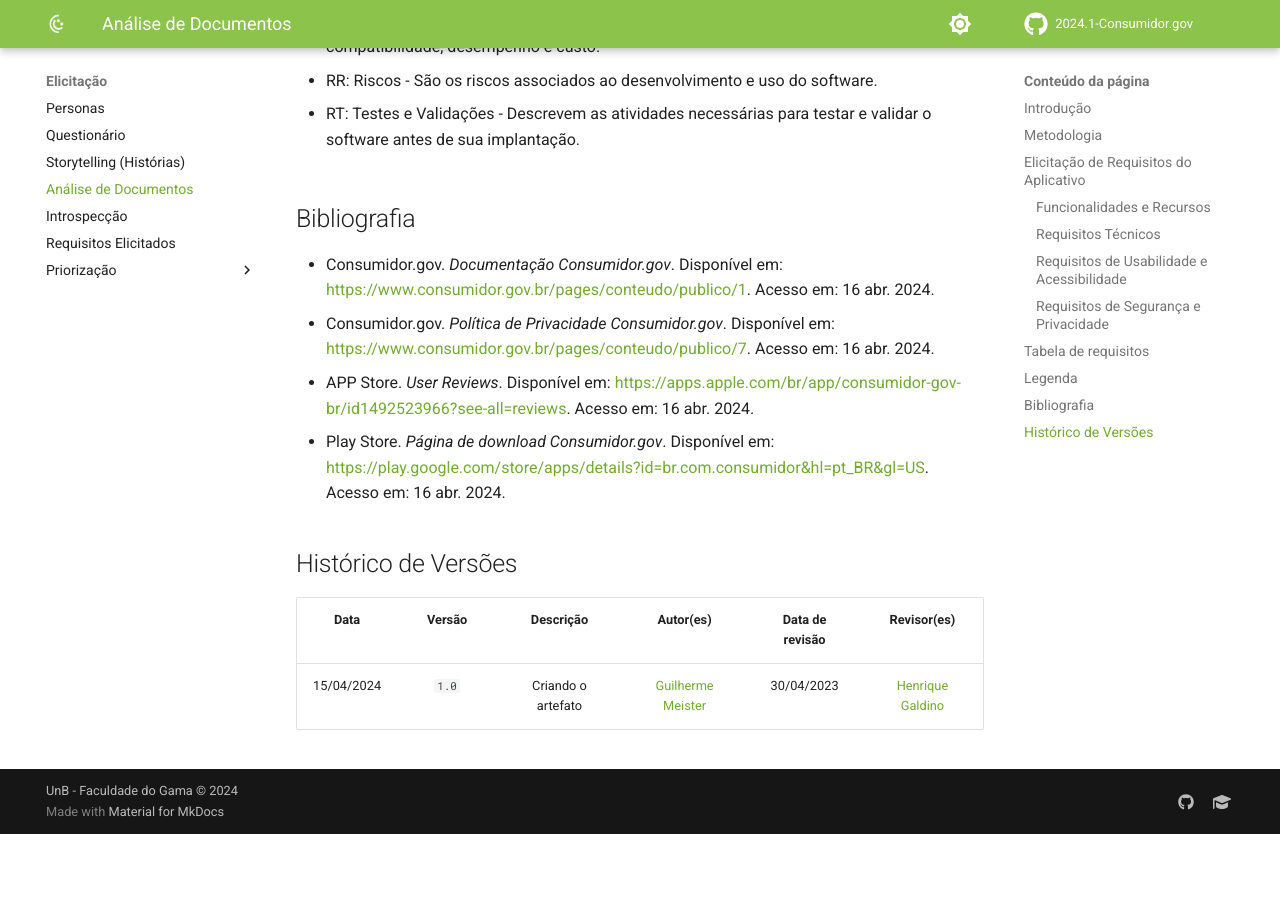
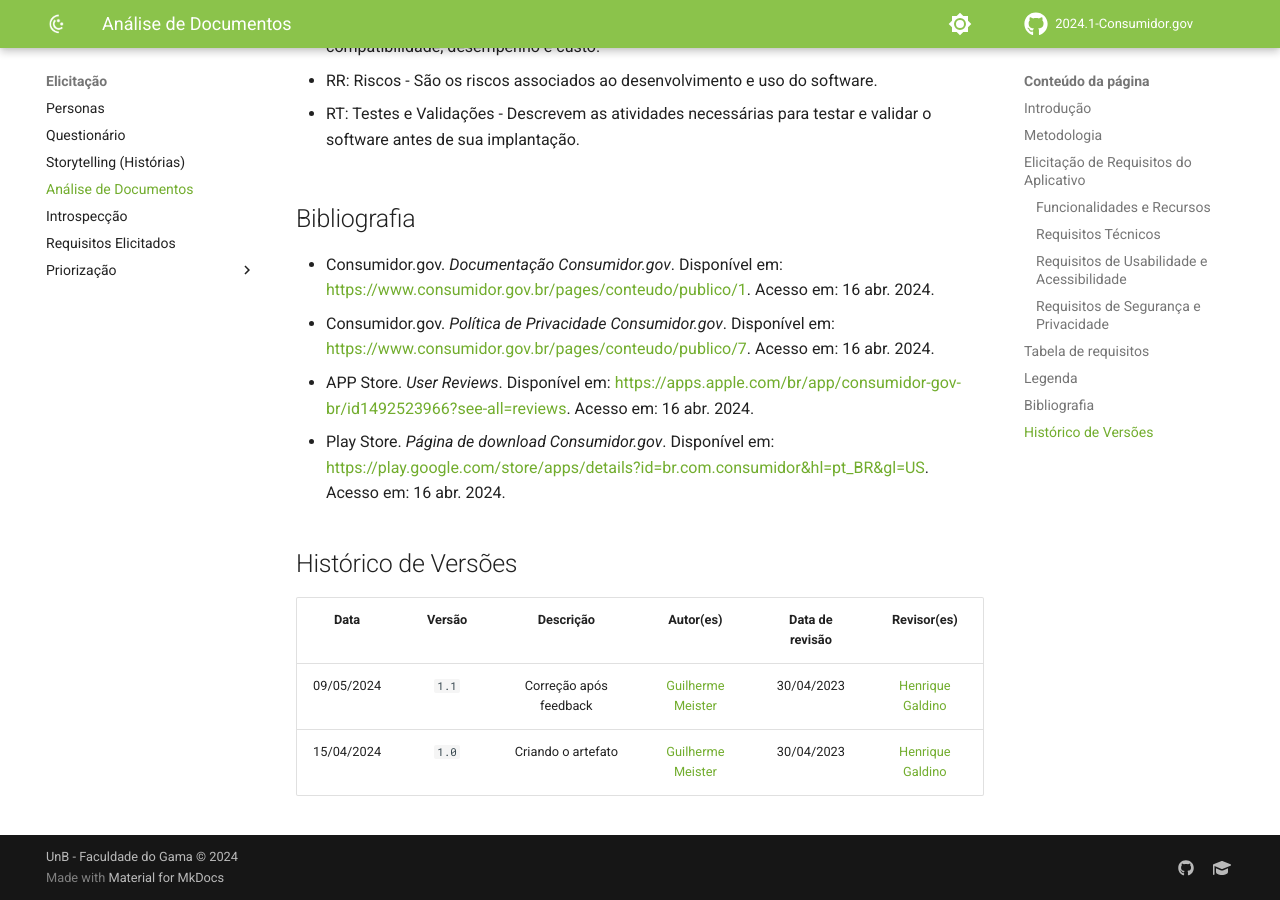
Before and after one commit to Requisitos-de-Software/2024.1-Grupo08, an MkDocs documentation site: the page built from docs/Elicitação/analiseDoc.md, in a window 1280 px wide and 900 px high, scrolled down 2589 px. Built offline with MkDocs 1.6.1 and Material for MkDocs 9.7.7, drawn with Linux system fonts in a browser that asks for light colours; comment, search, counter and statistics services are not loaded; before the commit the page ends 3423 px from its top, so only the background shows below that; some of the changed lines change nothing that is shown.

Commit message:
Update analiseDoc.md

```diff
--- a/docs/Elicitação/analiseDoc.md
+++ b/docs/Elicitação/analiseDoc.md
@@ -23,13 +23,13 @@
 
 ### Requisitos de Usabilidade e Acessibilidade
 
-- Interface do usuário intuitiva e fácil de usar [Consumidor.gov User Reviews](https://apps.apple.com/br/app/consumidor-gov-br/id1492523966?see-all=reviews). [Formato **PDF**](https://github.com/Requisitos-de-Software/2024.1-Consumidor.gov/blob/main/assets/conheca-consumidor.gov.pdf)
+- Interface do usuário intuitiva e fácil de usar [Consumidor.gov User Reviews](https://apps.apple.com/br/app/consumidor-gov-br/id1492523966?see-all=reviews). [Formato **PDF**](https://github.com/Requisitos-de-Software/2024.1-Consumidor.gov/blob/main/assets/review-apple.pdf)
 - Suporte ao modo escuro e letras maiores
 
 ### Requisitos de Segurança e Privacidade
 
-- Respeito à privacidade do usuário e ausência de rastreamento ou coleta de dados invasiva [Política de Privacidade](https://www.consumidor.gov.br/pages/conteudo/publico/7). [Formato **PDF**](https://github.com/Requisitos-de-Software/2024.1-Consumidor.gov/blob/main/assets/conheca-consumidor.gov.pdf)
-- Proteção contra vulnerabilidades [Política de Privacidade](https://www.consumidor.gov.br/pages/conteudo/publico/7). [Formato **PDF**](https://github.com/Requisitos-de-Software/2024.1-Consumidor.gov/blob/main/assets/conheca-consumidor.gov.pdf)
+- Respeito à privacidade do usuário e ausência de rastreamento ou coleta de dados invasiva [Política de Privacidade](https://www.consumidor.gov.br/pages/conteudo/publico/7). [Formato **PDF**](https://github.com/Requisitos-de-Software/2024.1-Consumidor.gov/blob/main/assets/termo%20de%20privacidade.pdf)
+- Proteção contra vulnerabilidades [Política de Privacidade](https://www.consumidor.gov.br/pages/conteudo/publico/7). [Formato **PDF**](https://github.com/Requisitos-de-Software/2024.1-Consumidor.gov/blob/main/assets/termo%20de%20privacidade.pdf)
 
 ## Tabela de requisitos
 
@@ -75,4 +75,5 @@
 ## Histórico de Versões
 | Data | Versão | Descrição | Autor(es) | Data de revisão | Revisor(es) |
 | :-: | :-: | :-: | :-: | :-: | :-: |
+| 09/05/2024 | `1.1` | Correção após feedback | [Guilherme Meister](https://github.com/gmeister18) | 30/04/2023 | [Henrique Galdino](https://github.com/hgaldino05) |
 | 15/04/2024 | `1.0` | Criando o artefato | [Guilherme Meister](https://github.com/gmeister18) | 30/04/2023 | [Henrique Galdino](https://github.com/hgaldino05) |
```
